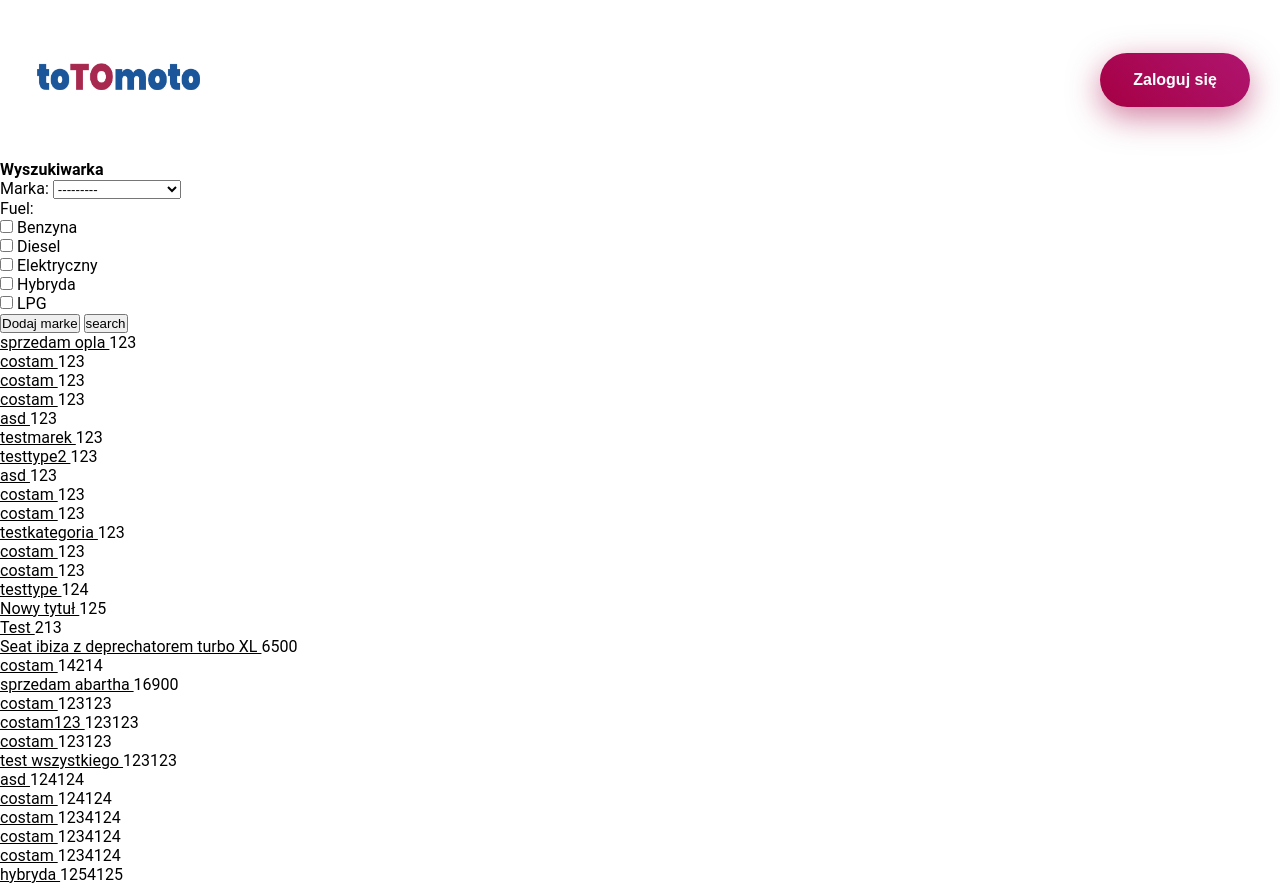
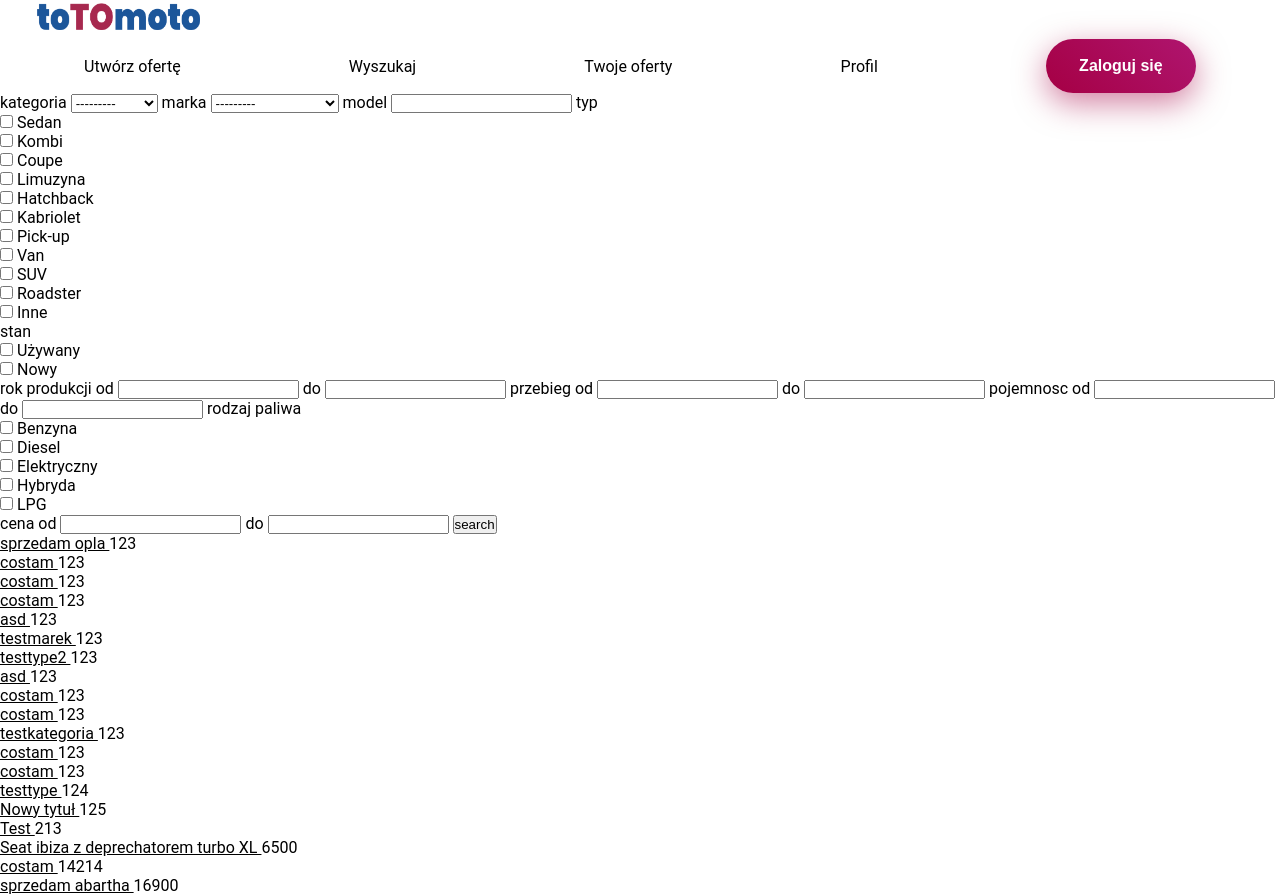
Before and after one commit to Karoltoja2k2/totomoto, a Django app: page /search/ in a window 1280 px wide. Shown: the top 894 px of the page. Run offline with Django 3.2, Linux system fonts and the light colour scheme; data comes from the database, SQL or seed files in the repository; both versions use the stored data as it was after the commit; some libraries are stand-ins or nearby versions.

Commit message:
aleduzezmiany

```diff
--- a/main/forms.py
+++ b/main/forms.py
@@ -48,21 +48,21 @@ class NewOffer(ModelForm):
         #}
 
 class SearchOff(forms.Form):
-    #category = forms.ModelChoiceField(queryset=Category.objects.all(), label='Kategoria', required=False)
+    category = forms.ModelChoiceField(queryset=Category.objects.all(), label='Kategoria', required=False)
     marka = forms.ModelChoiceField(queryset=CarMark.objects.all(), required=False)
-    #model = forms.CharField(max_length=30, required=False)
-    #type = forms.ModelChoiceField(queryset=Type.objects.all(), required=False)
+    model = forms.CharField(max_length=30, required=False)
+    type = forms.MultipleChoiceField(choices=TYPE, widget=forms.CheckboxSelectMultiple(), required=False)
 
-    # stan = forms.ModelChoiceField(queryset=Stan.objects.all(), required=False)
-    # prod_year_min = forms.IntegerField(required=False)
-    # prod_year_max = forms.IntegerField(required=False)
-    # mileage_min = forms.IntegerField(required=False)
-    # mileage_max = forms.IntegerField(required=False)
-    # cap_min = forms.IntegerField(required=False)
-    # cap_max = forms.IntegerField(required=False)
+    stan = forms.MultipleChoiceField(choices=STAN, widget=forms.CheckboxSelectMultiple(), required=False)
+    prod_year_min = forms.IntegerField(required=False)
+    prod_year_max = forms.IntegerField(required=False)
+    mileage_min = forms.IntegerField(required=False)
+    mileage_max = forms.IntegerField(required=False)
+    cap_min = forms.IntegerField(required=False)
+    cap_max = forms.IntegerField(required=False)
     fuel = forms.MultipleChoiceField(choices=FUEL, widget=forms.CheckboxSelectMultiple(), required=False)
-    #price_min = forms.IntegerField(required=False)
-    #price_max = forms.IntegerField(required=False)
+    price_min = forms.IntegerField(required=False)
+    price_max = forms.IntegerField(required=False)
 
 
     class Meta:
--- a/main/templates/main/base.html
+++ b/main/templates/main/base.html
@@ -6,7 +6,7 @@
     <link rel="stylesheet" type="text/css" href="/media/static/style/base.css">
     <link rel="stylesheet" type="text/css" href="/media/static/style/nav.css">
     <link rel="stylesheet" type="text/css" href="/media/static/style/header.css">
-    <link rel="stylesheet" type="text/css" href="/media/static/style/offers.css">
+
 
     <!-- <link rel="stylesheet" href="https://stackpath.bootstrapcdn.com/bootstrap/4.3.1/css/bootstrap.min.css"
         integrity="sha384-ggOyR0iXCbMQv3Xipma34MD+dH/1fQ784/j6cY/iJTQUOhcWr7x9JvoRxT2MZw1T" crossorigin="anonymous"> -->
@@ -19,6 +19,7 @@
 </head>
 
 <body>
+{% block nav %}
     <nav>
         <div class="logo">
             <a href="/">
@@ -43,9 +44,9 @@
             <!-- {% endif %} -->
         </ul>
     </nav>
+{% endblock %}
 
                     {% block content %}
-
                     {% endblock %}
 
 <script src="/media/static/js/animations.js"></script>
@@ -59,5 +60,8 @@
     <script src="https://stackpath.bootstrapcdn.com/bootstrap/4.3.1/js/bootstrap.min.js"
         integrity="sha384-JjSmVgyd0p3pXB1rRibZUAYoIIy6OrQ6VrjIEaFf/nJGzIxFDsf4x0xIM+B07jRM" crossorigin="anonymous">
     </script>
+
+    <script src="/media/static/js/navbar.js"></script>
+
 </body>
 </html>
--- a/main/templates/main/offer.html
+++ b/main/templates/main/offer.html
@@ -1,7 +1,6 @@
 {% extends 'main/base.html' %}
 
 {% block title %}{{offer.title}}{% endblock %}
-
 
 
 {% block content %}
--- a/main/templates/main/search.html
+++ b/main/templates/main/search.html
@@ -3,13 +3,30 @@
 {% block title %} Wyszukiwarka {% endblock %}
 
 {% block content %}
-<h4>Wyszukiwarka</h4>
+
+
 <form method="GET">
-    {{form.as_p}}
-    <input type="Submit" name="addmark" value="Dodaj marke">
+
+
+kategoria {{form.category}}
+marka {{form.marka}}
+model {{form.model}}
+typ {{form.type}}
+stan {{form.stan}}
+rok produkcji od {{form.prod_year_min}}
+do {{form.prod_year_max}}
+przebieg od {{form.mileage_min}}
+do {{form.mileage_max}}
+pojemnosc od {{form.cap_min}}
+do {{form.cap_max}}
+rodzaj paliwa {{form.fuel}}
+cena od {{form.price_min}}
+do {{form.price_max}}
+
     <input type="Submit" name="search" value="search">
 
 </form>
+
 {% for item in list %}
     <div>
         <a href="/{{item.id}}"> {{item.title}} </a> {{item.price}}
--- a/main/views.py
+++ b/main/views.py
@@ -130,33 +130,85 @@ def offer(response, id):
 
                                                 })
 
+
+
 def search(response):
 
+
     list = Offer.objects.order_by('price')
-    marki = []
+    marka = []
 
     if response.method == "GET":
         form = SearchOff(response.GET)
 
-        if response.GET.get('addmark'):
-            marki += response.GET.get('marka')
+        if response.GET.get('search'):
 
 
-        if response.GET.get('search'):
 
-            print(marki)
+            category = response.GET.get('category')
+            if category:
+                category = [Category.objects.get(id=i) for i in category]
+                list = list.filter(category__in=category)
 
-            rsp = response.GET.getlist('fuel')
-            if len(rsp) != 0:
-                ifuel = [FUEL[int(rsp[i])-1][1] for i in range(len(rsp))]
+            marka = response.GET.get('marka')
+            if marka:
+                marka = [CarMark.objects.get(id=i) for i in marka]
+                list = list.filter(marka__in=marka)
+
+            model = response.GET.get('model')
+            if model:
+                list = list.filter(model__icontains=model)
+
+            type = response.GET.getlist('type')
+            if len(type) != 0:
+                itype = [TYPE[int(type[i])-1][1] for i in range(len(type))]
+                if itype:
+                    list = list.filter(type__in=itype)
+
+            stan = response.GET.getlist('stan')
+            if len(stan) != 0:
+                istan = [STAN[int(stan[i]) - 1][1] for i in range(len(stan))]
+                if istan:
+                    list = list.filter(stan__in=istan)
+
+            min_prod = response.GET.get('prod_year_min')
+            if min_prod:
+                list = list.filter(prod_year__gte=min_prod)
+
+            max_prod = response.GET.get('prod_year_max')
+            if max_prod:
+                list = list.filter(prod_year__lte=max_prod)
+
+            min_mileage = response.GET.get('mileage_min')
+            if min_mileage:
+                list = list.filter(mileage__gte=min_mileage)
+
+            max_mileage = response.GET.get('mileage_max')
+            if max_mileage:
+                list = list.filter(mileage__lte=max_mileage)
+
+            min_cap = response.GET.get('cap_min')
+            if min_cap:
+                list = list.filter(cap__gte=min_cap)
+
+            max_cap = response.GET.get('cap_max')
+            if max_cap:
+                list = list.filter(cap__lte=max_cap)
+
+            fuel = response.GET.getlist('fuel')
+            if len(fuel) != 0:
+                ifuel = [FUEL[int(fuel[i])-1][1] for i in range(len(fuel))]
                 print(ifuel)
                 if ifuel:
                     list = list.filter(fuel__in=ifuel)
 
-            if len(marki) != 0:
+            price_min = response.GET.get('price_min')
+            if price_min:
+                list = list.filter(price__gte=price_min)
 
-                marka = [CarMark.objects.get(id=i) for i in marki]
-                list = list.filter(marka__in=marka)
+            price_max = response.GET.get('price_max')
+            if price_max:
+                list = list.filter(price__lte=price_max)
 
 
 
--- /dev/null
+++ b/static/js/navbar.js
@@ -0,0 +1,15 @@
+let scrollpos = window.scrollY;
+const header = document.querySelector("nav");
+const headerHeight = header.offsetHeight / 2;
+
+console.log(headerHeight / 2);
+
+window.addEventListener('scroll', function () {
+    scrollpos = window.scrollY;
+    if (scrollpos >= headerHeight) {
+        header.classList.add("white");
+    } else {
+        header.classList.remove("white");
+    }
+    console.log(scrollpos);
+});
--- a/static/style/nav.css
+++ b/static/style/nav.css
@@ -1,17 +1,34 @@
-nav {
+.navbar {
     display: flex;
     justify-content: center;
     align-items: center;
-    /* position: fixed; */
+    position: fixed;
     /* background-color: white; */
     /* box-shadow: 0px 0px 15px 0px rgba(198, 202, 202, 0.733); */
     font-family: 'Poppins', sans-serif;
     font-size: 18px;
     font-weight: 700;
-    height: 20vh;
+    color: rgb(255, 255, 255);
+
+    min-height: 76px;
+    padding-top: 48px;
+    padding-bottom: 36px;
     width: 100%;
+    background-color: rgba(255, 255, 255, 0);
+
     overflow-x: hidden;
     z-index: 99;
+    will-change: transform, background-color;
+    transition: transform .3s, background-color .3s;
+}
+
+.white {
+    position: fixed;
+    color: #000;
+    background-color: rgb(255, 255, 255);
+    box-shadow: 0px 0px 15px 0px rgba(0, 0, 0, 0.438);
+    padding-bottom: 12px;
+    transform: translateY(-36px);
 }
 
 .nav-links {
@@ -29,7 +46,6 @@ nav {
 
 .nav-links a {
     text-decoration: none;
-    color: #ffffff;
     transition: all .3s;
 }
 
@@ -49,7 +65,7 @@ nav {
 }
 
 .logo img:hover {
-    height: 40px;
+    height: 36px;
 }
 
 .red-btn {
```
Also changed, not shown: db.sqlite3.
